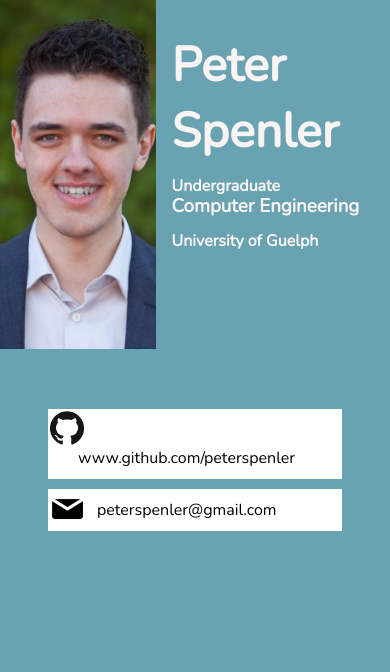
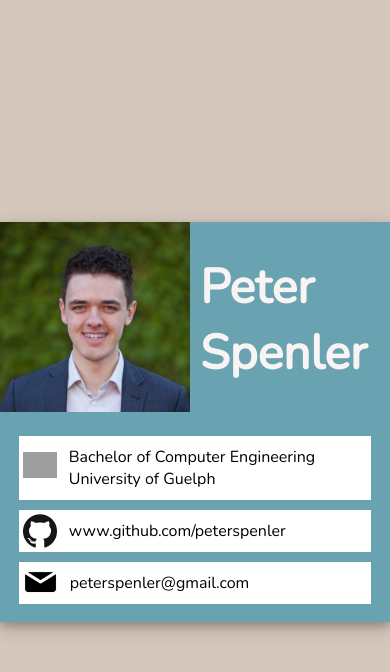
Before and after one commit to peterspenler/Personal-Site, a plain HTML site: page index.html in a window 390 px wide. Drawn offline with nearby package versions, Linux system fonts and the light colour scheme; grey boxes are pictures that could not be loaded.

Commit message:
improved site layout

```diff
--- a/index.html
+++ b/index.html
@@ -6,26 +6,35 @@
 	<link href="https://fonts.googleapis.com/css?family=Nunito" rel="stylesheet">
 	<script src="scripts/index.js"></script>
 </head>
+
 <body>
 	<div class="profile-box" id="profileBox">
 		<img class="profile-image" src="src/profile.png">
 		<div class="profile-text-box">
 			<h1>Peter Spenler</h1>
-			<h4>Undergraduate</h4> <h3>Computer Engineering</h3>
-			<h4>University of Guelph</h4>
+			<div class="education-text-box">
+				<h4>Undergraduate</h4> <h3>Computer Engineering</h3>
+				<h4>University of Guelph</h4>
+			</div>
 		</div>
 
-		<!-- Phone and mail icons created by 'Chanut is Industries', https://www.flaticon.com/authors/chanut-is-industries, Liscenced under Creative Commons 3.0 -->
+		<!-- Phone and mail icons created by 'Chanut is Industries', "https://www.flaticon.com/authors/chanut-is-industries", Liscenced under Creative Commons 3.0 -->
+		<!-- Diploma icon by Icons8 "https://icons8.com/icon/14629/contract"</a>-->
 		<a href="mailto:peterspenler@gmail.com" target="_top" class="mail-icon"></a>
 		<a href="https://github.com/peterspenler" class="github-mark"></a>
 
 		<div class="mobile-contact-box">
-			<div class="github-box">
-				<a href="https://github.com/peterspenler" class="github-mark-m"></a>
+			<div class="mobile-box">
+				<div class="icon-m diploma-m"></div>
+				Bachelor of Computer Engineering<br>
+				University of Guelph
+			</div>
+			<div class="mobile-box">
+				<a href="https://github.com/peterspenler" class="icon-m github-m"></a>
 				www.github.com/peterspenler
 			</div>
-			<div class="email-box">
-				<a href="mailto:peterspenler@gmail.com" target="_top" class="mail-icon-m"></a>
+			<div class="mobile-box">
+				<a href="mailto:peterspenler@gmail.com" target="_top" class="icon-m mail-m"></a>
 				peterspenler@gmail.com
 			</div>
 		</div>
--- a/styles/index.css
+++ b/styles/index.css
@@ -12,16 +12,14 @@ body{
 	margin-left: -370px;
 	background-color: #69a2b0;
 	color: #f7f4f3;
+	overflow: hidden;
 	box-shadow: 0 4px 8px 0 rgba(0,0,0,0.2), 0 6px 20px 0 rgba(0,0,0,0.19);
 	opacity:0;
-	-webkit-transition: opacity 0.4s, height 0.3s, width 0.3s;
-}
-
-.profile-text-box{
-	font-family: 'Nunito', sans-serif;
-	position: absolute;
-	bottom: 22;
-	left: 324;
+	-webkit-transition: opacity 0.5s;
+	-moz-transition: opacity 0.5s;
+	-ms-transition: opacity 0.5s;
+	-o-transition: opacity 0.5s;
+	transition: opacity 0.5s;
 }
 
 .profile-image{
@@ -30,6 +28,24 @@ body{
 	width:300px;
 	float: left;
 	margin-right: 14px;
+	-webkit-transition: height 0.5s, width 0.5s;
+	-moz-transition: height 0.5s, width 0.5s;
+	-ms-transition: height 0.5s, width 0.5s;
+	-o-transition: height 0.5s, width 0.5s;
+	transition: height 0.5s, width 0.5s;
+}
+
+.profile-text-box{
+	display:inline-block;
+	font-family: 'Nunito', sans-serif;
+	position: absolute;
+	top: 180;
+	left: 324;
+	-webkit-transition: top 0.5s, left 0.5s;
+	-moz-transition: top 0.5s, left 0.5s;
+	-ms-transition: top 0.5s, left 0.5s;
+	-o-transition: top 0.5s, left 0.5s;
+	transition: top 0.5s, left 0.5s;
 }
 
 .github-mark{
@@ -41,6 +57,12 @@ body{
 	position:absolute;
 	bottom:10;
 	right:10;
+	opacity: 100;
+	-webkit-transition: opacity 0.5s;
+	-moz-transition: opacity 0.5s;
+	-ms-transition: opacity 0.5s;
+	-o-transition: opacity 0.5s;
+	transition: opacity 0.5s;
 }
 
 .mail-icon{
@@ -52,14 +74,43 @@ body{
 	position:absolute;
 	bottom:56;
 	right:8;
+	opacity: 100;
+	-webkit-transition: opacity 0.5s;
+	-moz-transition: opacity 0.5s;
+	-ms-transition: opacity 0.5s;
+	-o-transition: opacity 0.5s;
+	transition: opacity 0.5s;
 }
 
-.email-box{
-	display:none;
+.mobile-box{
+	font-family: 'Nunito', sans-serif;
+	margin-top:10px;
+	clear:both;
+	width:75%;
+	display:block;
+	padding:10px 30px;
+	margin-left:auto;
+	margin-right:auto;
+	background-color: white;
+	color:black;
 }
 
-.github-box{
-	display:none;
+.education-text-box{
+	opacity: 100;
+	-webkit-transition: opacity 0.5s;
+	-moz-transition: opacity 0.5s;
+	-ms-transition: opacity 0.5s;
+	-o-transition: opacity 0.5s;
+	transition: opacity 0.5s;
+}
+
+.mobile-contact-box{
+	opacity: 0;
+	-webkit-transition: opacity 0.5s;
+	-moz-transition: opacity 0.5s;
+	-ms-transition: opacity 0.5s;
+	-o-transition: opacity 0.5s;
+	transition: opacity 0.5s;
 }
 
 h1{
@@ -72,104 +123,103 @@ h3{
 	margin-bottom:-10px;
 }
 
-@media (max-width: 800px){
+@media (max-width: 740px){
 	.profile-box{
-		height:100%;
 		width: 100%;
-		margin:0px;
-		overflow: hidden;
 		position: absolute;
-		top:0;
-		bottom:0;
+		margin-left: 0;
 		left:0;
-		right:0;
-		background-color: #69a2b0;
-		color: #f7f4f3;
-		-webkit-transition:height 0.5s, width 0.5s, top 0.5s, left 0.5s;
 	}
 
 	.profile-image{
-		object-fit:cover;
-		margin-top:-10%;
-		height:46%;
-		width:40%;
-		float: left;
-		margin-right: 14px;
+		height:190px;
+		width:190px;
+		-webkit-transition: height 0.5s, width 0.5s;
+		-moz-transition: height 0.5s, width 0.5s;
+		-ms-transition: height 0.5s, width 0.5s;
+		-o-transition: height 0.5s, width 0.5s;
+		transition: height 0.5s, width 0.5s;
 	}
 
 	.profile-text-box{
-		display:inline-block;
 		float:right;
 		clear:none;
-		font-family: 'Nunito', sans-serif;
-		position: absolute;
 		top: 0;
-		left: 44%;
-		margin-right:10px;
-		height:46%;
+		left: 200;
+		width: 180px;
+		-webkit-transition:top 0.5s, left 0.5s;
+		-moz-transition:top 0.5s, left 0.5s;
+		-ms-transition:top 0.5s, left 0.5s;
+		-o-transition:top 0.5s, left 0.5s;
+		transition:top 0.5s, left 0.5s;
 	}
 
 	.github-mark{
-		display:none;
+		opacity: 0;
+		-webkit-transition: opacity 0.5s;
+		-moz-transition: opacity 0.5s;
+		-ms-transition: opacity 0.5s;
+		-o-transition: opacity 0.5s;
+		transition: opacity 0.5s;
 	}
 
 	.mail-icon{
-		display:none;
+		opacity: 0;
+		-webkit-transition: opacity 0.5s;
+		-moz-transition: opacity 0.5s;
+		-ms-transition: opacity 0.5s;
+		-o-transition: opacity 0.5s;
+		transition: opacity 0.5s;
 	}
 
-	.github-mark-m{
-		background-image: url(../src/GitHub-Mark.png);
+	.icon-m{
 		background-size: 95%;
 		background-repeat: no-repeat;
+		height:36px;
+		width:36px;
 		float:left;
 		z-index: 100;
-		height:36px;
-		width:36px;
-		margin-top:-8px;
-		margin-left:-28px;
+		margin-top:-6px;
 		margin-right:10px;
 	}
 
-	.mail-icon-m{
+	.diploma-m{
+		background-image: url(https://img.icons8.com/windows/96/000000/contract.png);
+		margin-left:-26px;
+		margin-top: 6px;
+	}
+
+	.github-m{
+		background-image: url(../src/GitHub-Mark.png);
+		margin-left:-26px;
+	}
+
+	.mail-m{
 		background-image: url(../src/Mail.png);
 		background-size: 100%;
-		float:left;
-		z-index: 100;
 		height:39px;
 		width:39px;
 		margin-top:-10px;
-		margin-left:-30px;
-		margin-right:10px;
+		margin-left:-28px;
 	}
 
 	.mobile-contact-box{
 		clear:both;
-		padding-top:50px;
+		opacity: 100;
+		padding-top:14px;
+		-webkit-transition: opacity 0.5s;
+		-moz-transition: opacity 0.5s;
+		-ms-transition: opacity 0.5s;
+		-o-transition: opacity 0.5s;
+		transition: opacity 0.5s;
 	}
 
-	.email-box{
-		font-family: 'Nunito', sans-serif;
-		margin-top:10px;
-		clear:both;
-		width:60%;
-		display:block;
-		padding:10px 30px;
-		margin-left:auto;
-		margin-right:auto;
-		background-color: white;
-		color:black;
-	}
-
-	.github-box{
-		font-family: 'Nunito', sans-serif;
-		margin-top:10px;
-		clear:both;
-		width:60%;
-		display:block;
-		padding:10px 30px;
-		margin-left:auto;
-		margin-right:auto;
-		background-color: white;
-		color:black;
+	.education-text-box{
+		opacity: 0;
+		-webkit-transition: opacity 0.5s;
+		-moz-transition: opacity 0.5s;
+		-ms-transition: opacity 0.5s;
+		-o-transition: opacity 0.5s;
+		transition: opacity 0.5s;
 	}
 }
```
